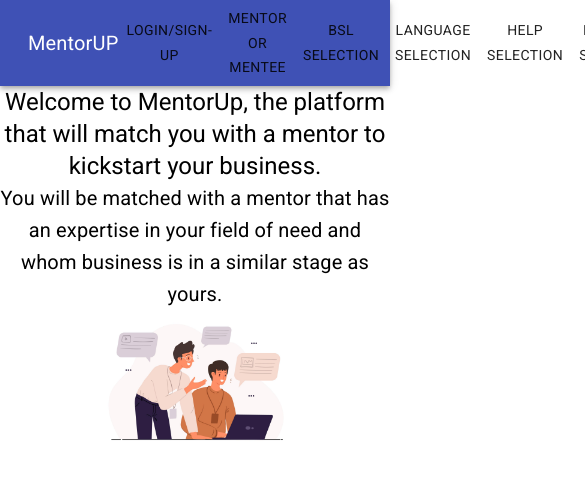
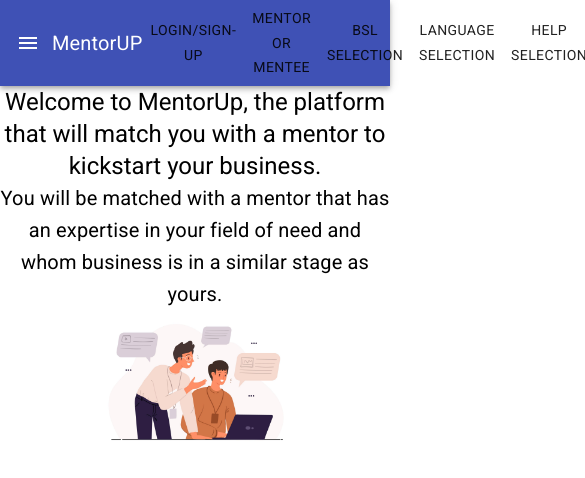
Before and after one commit to SchoolOfCode/w20_MentorUp, a React (Create React App) app in the folder mentorup/: page / in a window 390 px wide. Shown: the top 478 px of the page, 585 px wide, since content can reach past the window. Built offline with nearby package versions, Linux system fonts and the light colour scheme; what reactfire would draw is missing.

Commit message:
added hamburger icon

```diff
--- a/mentorup/package.json
+++ b/mentorup/package.json
@@ -5,6 +5,7 @@
   "dependencies": {
     "@fontsource/roboto": "^4.5.0",
     "@material-ui/core": "^4.12.3",
+    "@material-ui/icons": "^4.11.2",
     "@testing-library/jest-dom": "^5.14.1",
     "@testing-library/react": "^11.2.7",
     "@testing-library/user-event": "^12.8.3",
--- a/mentorup/src/components/Header/Header.js
+++ b/mentorup/src/components/Header/Header.js
@@ -4,11 +4,11 @@ import {
   AppBar,
   Toolbar,
   IconButton,
-  MenuIcon,
   Typography,
   Button,
 } from "@material-ui/core";
 import Logo from "../../assets/logo.svg";
+import MenuIcon from "@material-ui/icons/Menu";
 import { Link } from "react-router-dom";
 
 function Header() {
@@ -16,11 +16,9 @@ function Header() {
     <div>
       <AppBar position="static">
         <Toolbar>
-          <IconButton
-            edge="start"
-            color="inherit"
-            aria-label="menu"
-          ></IconButton>
+          <IconButton edge="start" color="inherit" aria-label="menu">
+            <MenuIcon />
+          </IconButton>
           {/* <Logo /> */}
           <Typography variant="h6">MentorUP</Typography>
           <Link to="/landing">
```
Also changed, not shown: 1 other file (tests, documents, lock files or other folders).
